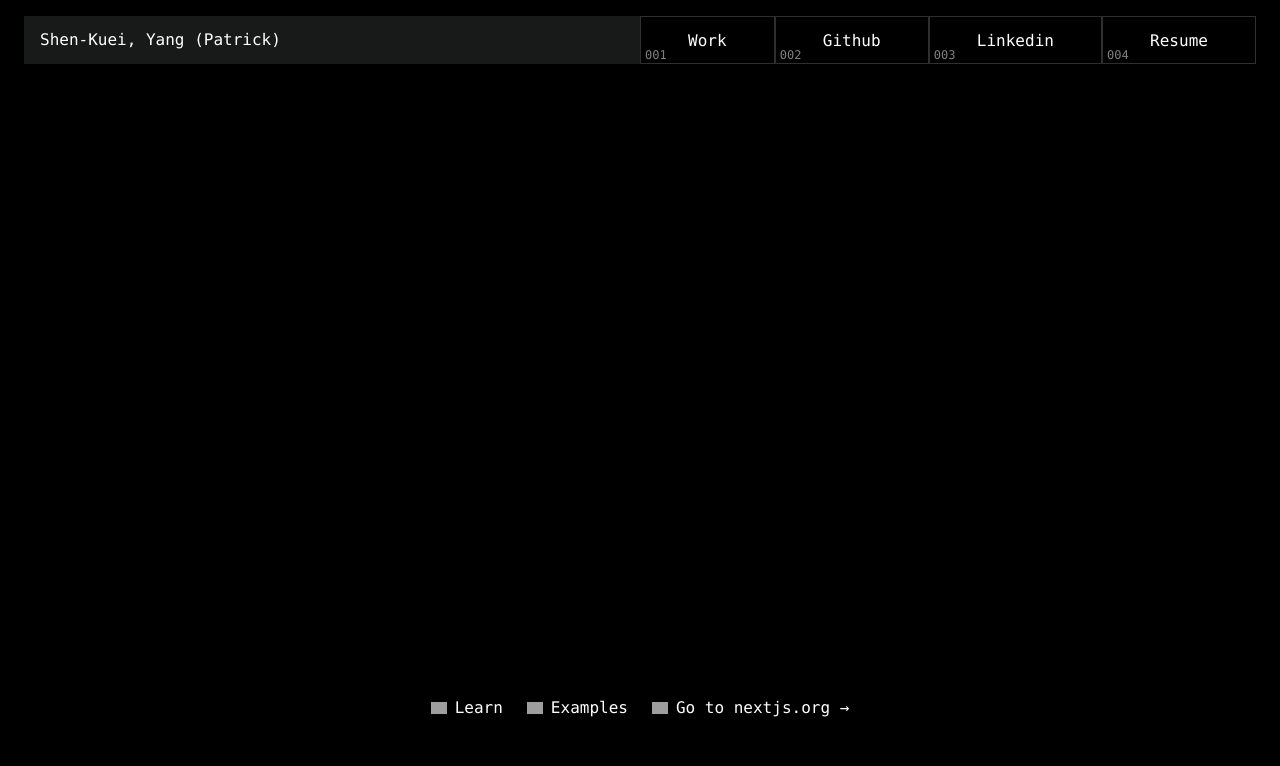
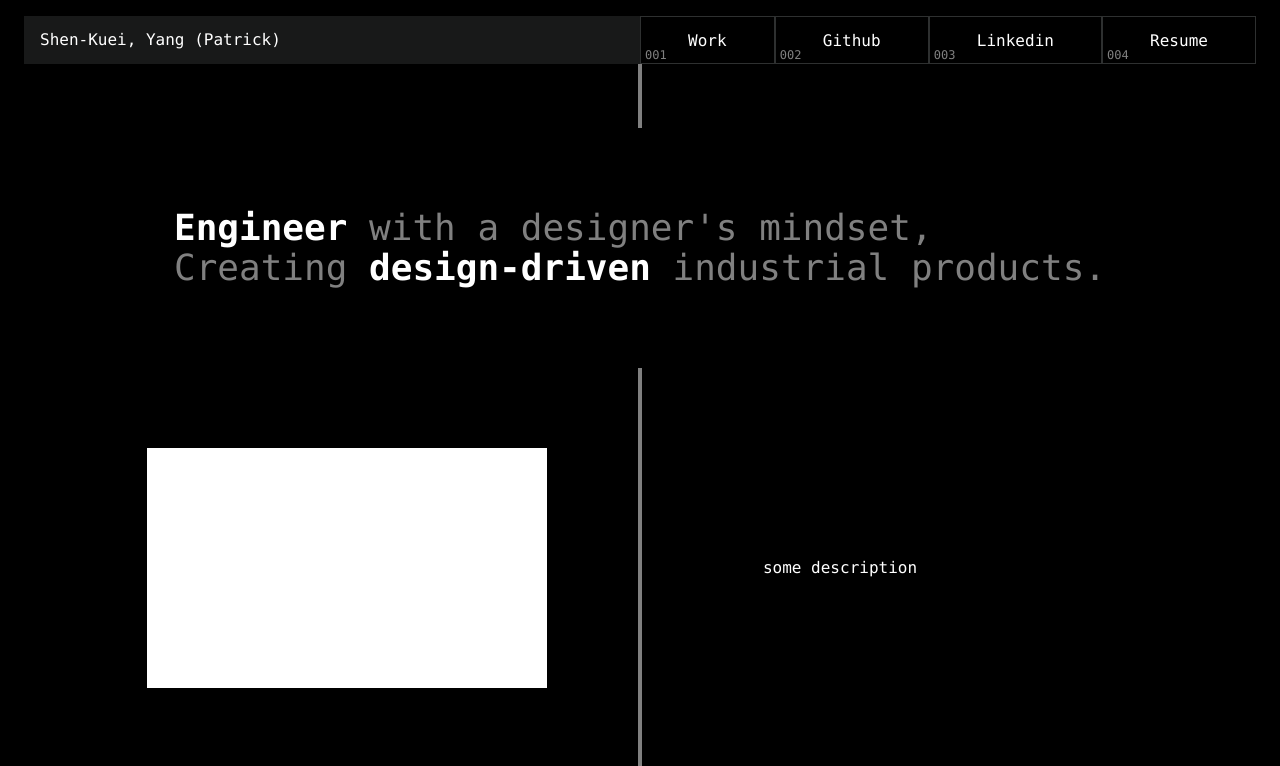
Before and after one commit to patrickkuei/Portfolio, a Next.js app: page / in a window 1280 px wide. Shown: the top 766 px of the page. Built offline with nearby package versions, Linux system fonts and the light colour scheme; grey boxes are pictures that could not be loaded.

Commit message:
feat: add begin animation
Change-Id: I32496210a7cb9e150c179fda0f01a16b506f562d

```diff
--- a/app/page.tsx
+++ b/app/page.tsx
@@ -10,15 +10,15 @@ const HeaderButton = ({
 }) => {
   return (
     <div
-      className={`relative grow h-full text-center border overflow-hidden border-scifi5/20 leading-[48px] backdrop-blur transition-all hover:cursor-pointer group`}
+      className={`relative grow h-full text-center border overflow-hidden border-scifi5/20 leading-[48px] backdrop-blur hover:cursor-pointer group`}
     >
-      <h2 className="transition-all group-hover:-translate-y-full group-hover:opacity-0">
+      <h2 className="transition-all duration-500 group-hover:-translate-y-full group-hover:opacity-0">
         {children}
       </h2>
-      <h2 className="bg-scifi5 text-black opacity-0 transition-all group-hover:-translate-y-full group-hover:opacity-100">
+      <h2 className="bg-scifi5 text-black opacity-0 transition-all duration-500 group-hover:-translate-y-full group-hover:opacity-100">
         {children}
       </h2>
-      <span className="absolute bottom-0 left-1 text-xs text-white/50 transition-all group-hover:text-black">
+      <span className="absolute bottom-0 left-1 text-xs text-white/50 transition-all duration-500 group-hover:text-black">
         {String(no).padStart(3, "0")}
       </span>
     </div>
@@ -30,7 +30,7 @@ export default function Home() {
     <div className="flex flex-col items-center justify-items-center min-h-screen pb-20 px-6 pt-4 gap-16 font-mono">
       <header className="flex min-h-12 h-12 min-w-full justify-center items-center">
         <div className="w-1/2 h-full leading-[48px] animate-fill-from-left bg-scifi5/10 backdrop-blur">
-          <h2 className="opacity-0 ml-4 animate-show-name [animation-delay:2s]">
+          <h2 className="opacity-0 ml-4 whitespace-nowrap animate-show-name [animation-delay:2s]">
             Shen-Kuei, Yang (Patrick)
           </h2>
         </div>
@@ -39,7 +39,35 @@ export default function Home() {
         <HeaderButton no={3}>Linkedin</HeaderButton>
         <HeaderButton no={4}>Resume</HeaderButton>
       </header>
-      <main className="flex flex-col gap-8 items-center"></main>
+      <main className="flex flex-col gap-20 items-center w-4/5">
+        <div className="w-1 bg-white absolute top-16 opacity-50 -z-10 ml-auto animate-show-bg-line [animation-delay:3s]" />
+        <div className="bg-black w-fit h-fit">
+          <div className="text-4xl text-white/50 py-20 opacity-0 animate-slide-up [animation-delay:3s]">
+            <span>
+              <span className="font-bold text-white">Engineer</span> with a
+              designer&apos;s mindset,
+            </span>
+            <br />
+            <span>
+              Creating{" "}
+              <span className="font-bold text-white">design-driven</span>{" "}
+              industrial products.
+            </span>
+          </div>
+        </div>
+        <div className="w-full h-fit flex">
+          <div className="bg-white w-[400px] h-60 opacity-0 animate-slide-up [animation-delay:3.2s]"></div>
+          <div className="flex-1 text-center my-auto opacity-0 animate-slide-up [animation-delay:3.2s]">
+            some description
+          </div>
+        </div>
+        <div className="w-full h-fit flex">
+          <div className="flex-1 text-center my-auto opacity-0 animate-slide-up [animation-delay:3.5s]">
+            some description
+          </div>
+          <div className="bg-white w-[400px] h-60 opacity-0 animate-slide-up [animation-delay:3.5s]"></div>
+        </div>
+      </main>
       <footer className="flex gap-6 flex-wrap items-center justify-center mt-auto">
         <a
           className="flex items-center gap-2 hover:underline hover:underline-offset-4"
--- a/tailwind.config.ts
+++ b/tailwind.config.ts
@@ -18,6 +18,8 @@ const config: Config = {
       animation: {
         "fill-from-left": "fill 2s cubic-bezier(.47,.09,.12,.9)",
         "show-name": "show .5s linear forwards",
+        "show-bg-line": "topdown .5s linear forwards",
+        "slide-up": "slideup .5s linear forwards",
       },
       keyframes: {
         fill: {
@@ -28,6 +30,14 @@ const config: Config = {
           "0%": { opacity: "0" },
           "100%": { opacity: "1" },
         },
+        topdown: {
+          "0%": {height: "0"},
+          "100%": {height: "100vh"},
+        },
+        slideup: {
+          "0%": {transform: "translateY(30%)", opacity: "0"},
+          "100%": {transform: "translateY(0)", opacity: "1"},
+        }
       },
     },
   },
```
